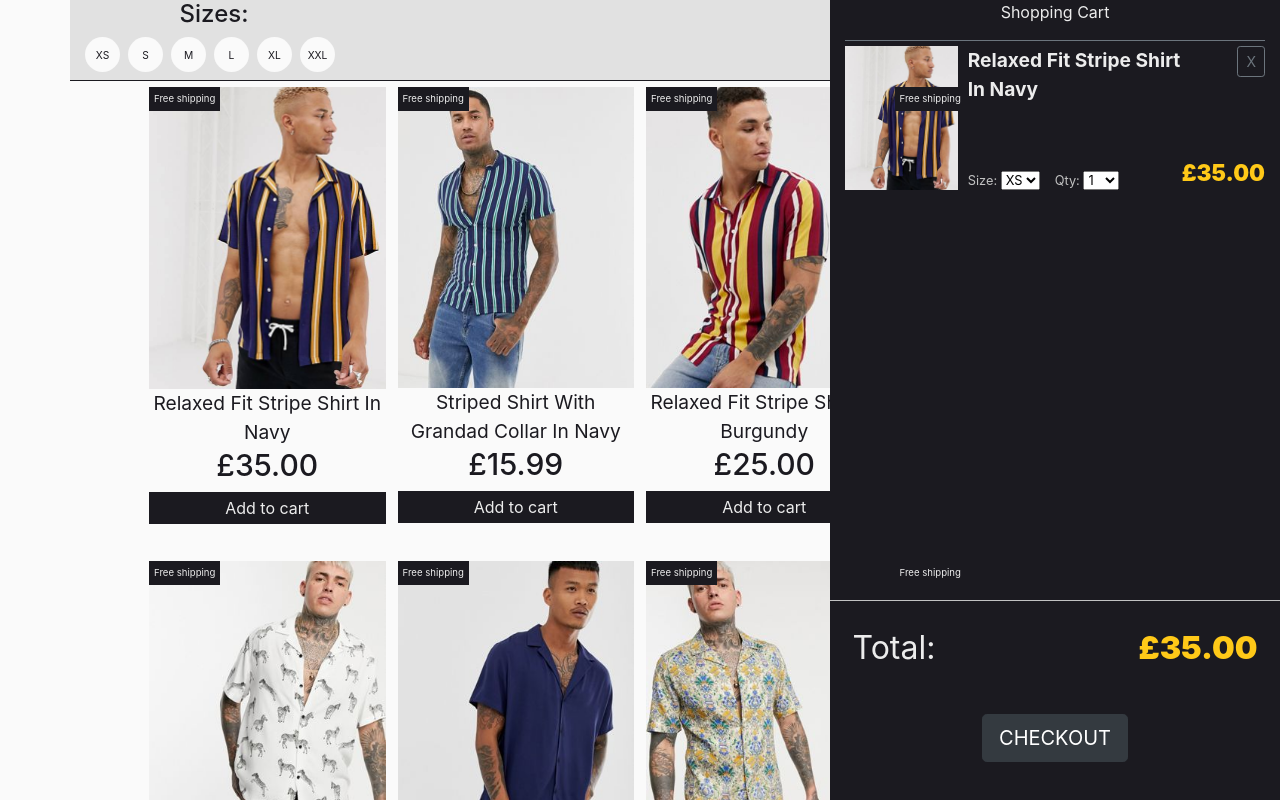
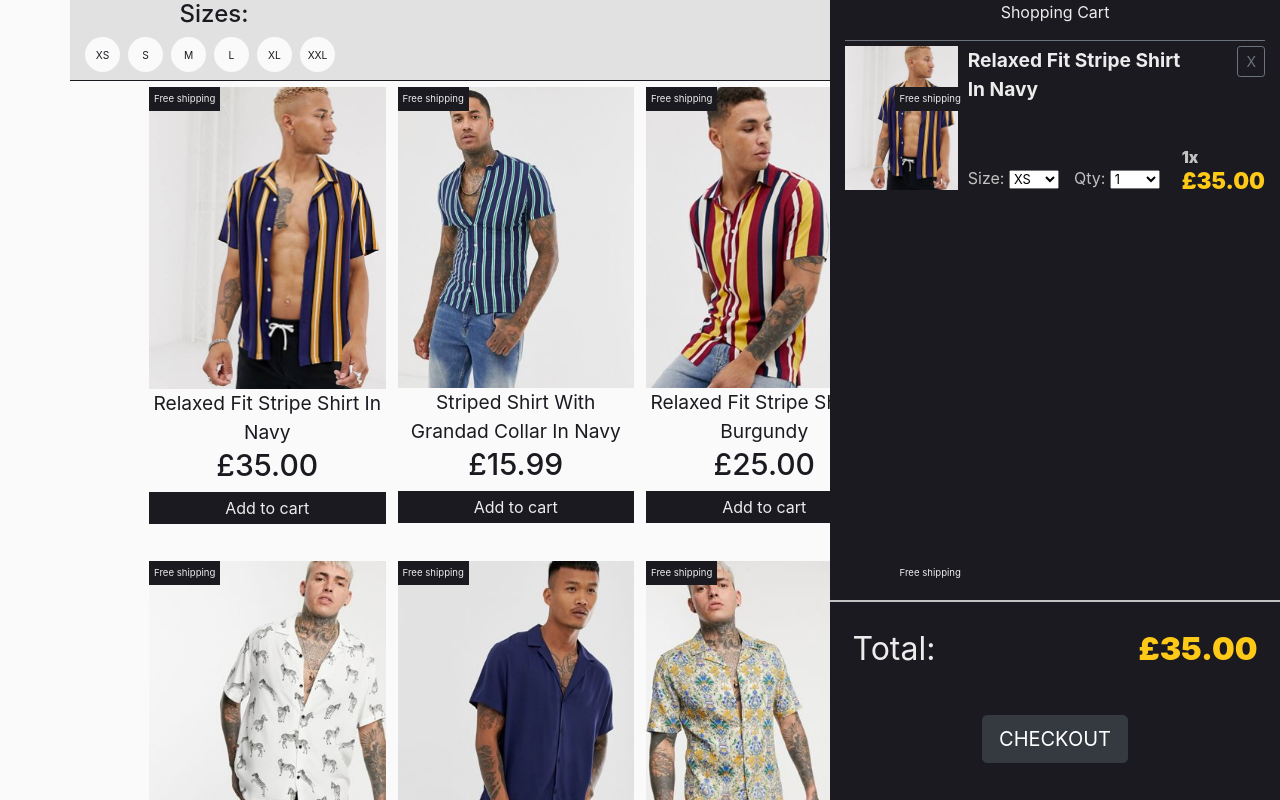
Before and after one commit to RBGeorgiev/javascript-practice, a React (Create React App) app in the folder shopping-cart-react/: page / in a window 1280 px wide. Both pictures are taken after a click on the element 267 px from the left and 305 px from the top of the page. Shown: the top 800 px of the page. Built offline with nearby package versions, Linux system fonts and the light colour scheme.

Commit message:
made quantity more visible in cart

```diff
--- a/shopping-cart-react/src/App.css
+++ b/shopping-cart-react/src/App.css
@@ -160,22 +160,32 @@ article {
 
 .cart-item-desc {
   color: #c2c2c2;
+}
+
+.cart-item-desc select {
+  margin-right: 15px;
+  width: 50px;
   font-size: 0.8em;
 }
 
-.cart-item-desc select{
-  margin-right: 15px;
-}
-
-.cart-item-price {
+.cart-item-right {
   display:flex;
   flex-direction: column-reverse;
   justify-content: space-between;
   align-items: flex-end;
+}
+
+.cart-item-price {
   color: #FFC918;
-  vertical-align: bottom;
   font-size: 1.4em;
   font-weight: 900;
+  line-height: 86%;
+ }
+
+.price-quantity {
+  color: #c2c2c2;
+  font-size: 0.7em;
+  line-height: 26px;
 }
 
 .cart-shelf-container {
@@ -196,7 +206,7 @@ article {
   height: 200px;
   z-index: 2;
   background-color: #1b1a20;
-  border-top: 1px #c2c2c2 solid;
+  border-top: 2px #c2c2c2 solid;
 }
 
 .cart-total-container {
--- a/shopping-cart-react/src/components/cart.js
+++ b/shopping-cart-react/src/components/cart.js
@@ -38,8 +38,11 @@ class Cart extends React.Component {
                         </div>
                     </div>
                 </div>
-                <div className="cart-item-price">
-                    {item.currencyFormat}{item.price.toFixed(2)}
+                <div className="cart-item-right">
+                    <div className="cart-item-price">
+                        <span className="price-quantity">{item.quantity}x </span>
+                        {item.currencyFormat}{item.price.toFixed(2)}
+                    </div>
                     <Button className="cart-item-delete-btn" variant="outline-secondary" size="sm" onClick={() => this.removeItem(item)}>X</Button>
                 </div>
             </ div >
```
